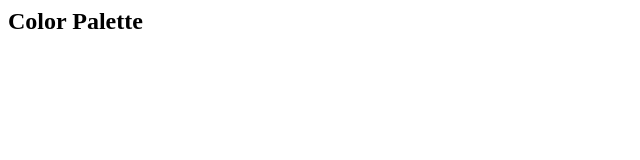
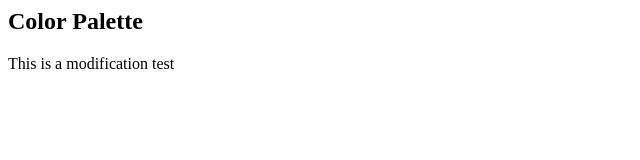
Before and after one commit to Leslietoledano/100-days-of-code, a plain HTML site: page Day-3-colorpalette/index.html in a window 1280 px wide. Shown: the whole page, without its empty margins (0-640 px from the left). Drawn offline with Linux system fonts and the light colour scheme.

Commit message:
(Refactor): Testing new env

```diff
--- a/Day-3-colorpalette/index.html
+++ b/Day-3-colorpalette/index.html
@@ -1,5 +1,6 @@
 <html>
     <body>
         <h2>Color Palette</h2>
+        <p>This is a modification test</p>
     </body>
 </html>
```
